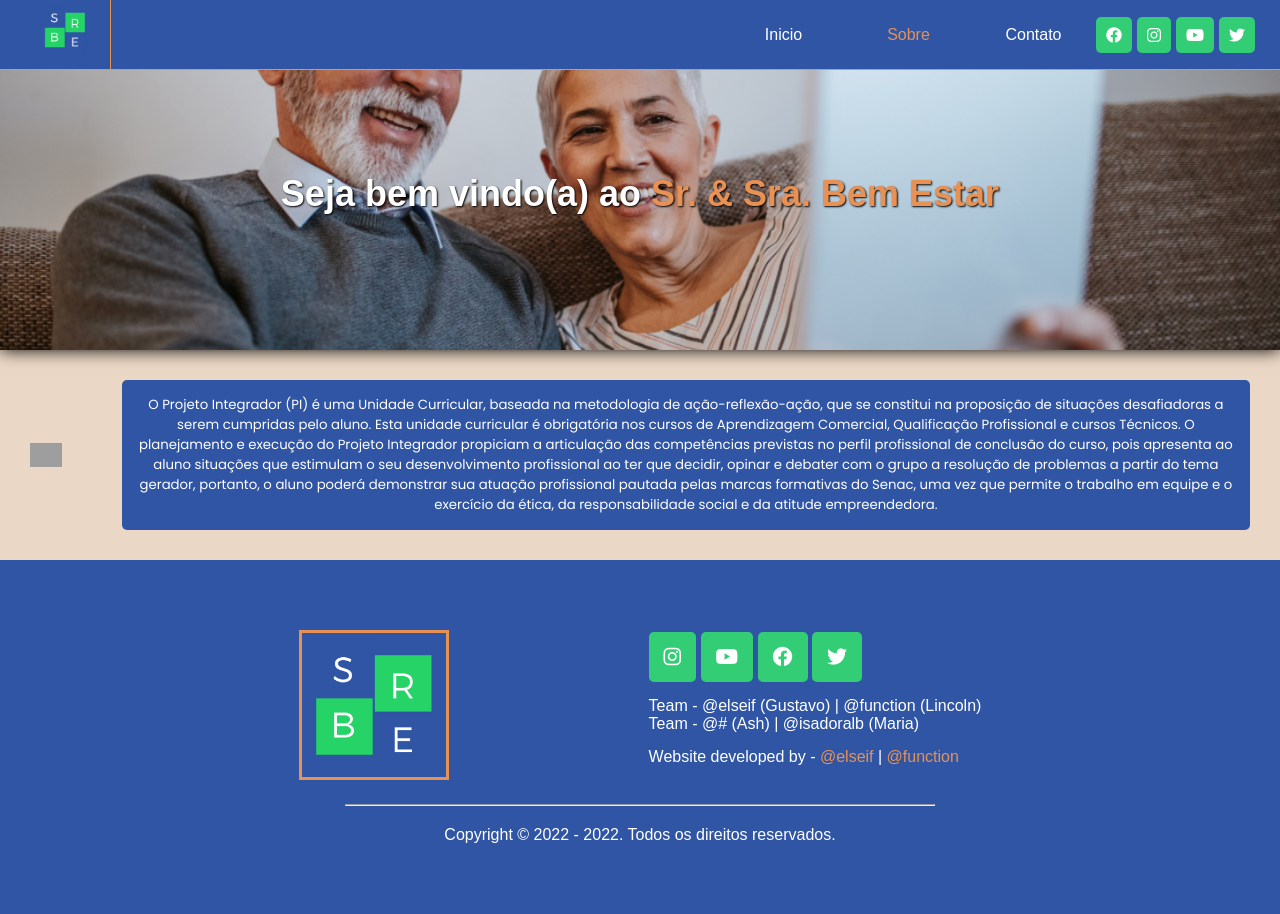
After one commit to drypzz/SreSraBemEstar, a PHP site: page /about.html in a window 1280 px wide. The commit adds this page. Run offline with PHP 8.4, Linux system fonts and the light colour scheme; some libraries are stand-ins or nearby versions; grey boxes are pictures that could not be loaded.

Commit message:
att global

```diff
--- /dev/null
+++ b/about.html
@@ -0,0 +1,141 @@
+<!DOCTYPE html>
+<html lang='pt-br'>
+    <head>
+        <meta charset='UTF-8'>
+        <meta http-equiv='X-UA-Compatible' content='IE=edge'>
+        <meta name='viewport' content='width=device-width, initial-scale=1.0, maximum-scale=1.0'>
+        <title>Sr. Bem Estar - Index</title>
+
+        <meta name='description' content='Sr. Bem Estar'>
+        <meta name='keywords' content='HTML, CSS, JavaScript, Personal, Website, _gustavoaap, @_gustavoaap, gustavoaap, @elseif, elseif, Museu, Informática, Museu de Informatica, lincoln.ey__, @lincoln.ey__, pvd.lincolnsss, @pvd.lincolnsss'>
+        <meta name='author' content='elseif'>
+
+        <!-- logo -->
+        <link rel='shortcut icon' href='assets/gfx/logo.png' type='image/x-icon'>
+
+        <!-- css -->
+        <link rel='stylesheet' href='assets/style/global.css'>
+
+        <!-- icon's -->
+        <link rel='stylesheet' href='https://cdnjs.cloudflare.com/ajax/libs/font-awesome/6.1.1/css/all.min.css'>
+    </head>
+    <body>
+
+        <!-- navbar -->
+        <nav class='navbar'>
+            <div class='navbar-container'>
+                <div class='navbar-logo'>
+                    <a href='#'>
+                        <img src='assets/gfx/logo.png' alt=''>
+                    </a>
+                </div>
+                <div class='navbar-toggle' id='mobile-menu'>
+                    <span class='bar'></span>
+                    <span class='bar'></span>
+                    <span class='bar'></span>
+                </div>
+                <ul class='navbar-menu'>
+                    <li class='navbar-item'>
+                        <a href='index.html' class='navbar-links'>Inicio</a>
+                    </li>
+                    <li class='navbar-item'>
+                        <a href='about.html' class='navbar-links active'>Sobre</a>
+                    </li>
+                    <li class='navbar-item'>
+                        <a href='contact.html' class='navbar-links'>Contato</a>
+                    </li>
+                    <li class='navbar-item icons'>
+                        <a target='_blank' href='https://www.facebook.com'><i class='fa-brands fa-facebook'></i></a>
+                        <a target='_blank' href='https://www.instagram.com'><i class='fa-brands fa-instagram'></i></a>
+                        <a target='_blank' href='https://www.youtube.com'><i class='fa-brands fa-youtube'></i></a>
+                        <a target='_blank' href='https://www.twitter.com'><i class='fa-brands fa-twitter'></i></a>
+                    </li>
+                </ul>
+            </div>
+        </nav>
+
+        <!-- main -->
+        <div class='main-1'>
+            <div class='container'>
+                <h1 class='title'>
+                    Seja bem vindo(a) ao <span>Sr. & Sra. Bem Estar</span>
+                </h1>
+            </div>
+        </div>
+
+
+        <div class='row-column'>
+            <div class='column-sobre'>
+                <div class='sub-column-sobre'>
+                    <img class='casal' src='assets/gfx/casal.jpg' alt='err'>
+                </div>
+            </div>
+            <div class='column-sobre'>
+                <div class='sub-column-sobre'>
+                    <h5 class='text-sobre'>
+                        O Projeto Integrador (PI) é uma Unidade Curricular,
+                        baseada na metodologia de ação-reflexão-ação,
+                        que se constitui na proposição de situações desafiadoras
+                        a serem cumpridas pelo aluno. Esta unidade curricular é
+                        obrigatória nos cursos de Aprendizagem Comercial,
+                        Qualificação Profissional e cursos Técnicos.
+                        O planejamento e execução do Projeto Integrador
+                        propiciam a articulação das competências previstas no perfil
+                        profissional de conclusão do curso, pois apresenta
+                        ao aluno situações que estimulam o seu desenvolvimento profissional
+                        ao ter que decidir, opinar e debater com o grupo a resolução de
+                        problemas a partir do tema gerador, portanto, o aluno poderá
+                        demonstrar sua atuação profissional pautada pelas marcas
+                        formativas do Senac, uma vez que permite o trabalho em equipe e o exercício da ética,
+                        da responsabilidade social e da atitude empreendedora.
+                    </h5>
+                </div>
+            </div>
+        </div>
+
+        <!-- footer -->
+        <footer class='footer'>
+            <div class='footer-container'>
+                <div class='f-1'>
+                    <div class='footer-content'>
+                        <img src='assets/gfx/logo.png' alt=''>
+                    </div>
+                    <div class='footer-content'>
+                        <a href='#'>
+                            <i class='fa-brands fa-instagram'></i>
+                        </a>
+                        <a href='#'>
+                            <i class='fa-brands fa-youtube'></i>
+                        </a>
+                        <a href='#'>
+                            <i class='fa-brands fa-facebook'></i>
+                        </a>
+                        <a href='#'>
+                            <i class='fa-brands fa-twitter'></i>
+                        </a>
+                        <div class='footer-i'>
+                            <div>
+                                <p>Team - @elseif (Gustavo) | @function (Lincoln)</p>
+                            </div>
+                            <div>
+                                <p>Team - @# (Ash) | @isadoralb (Maria)</p>
+                            </div>
+                        </div>
+                        <div class='footer-i'>
+                            <div>
+                                <p>Website developed by - <a href='#'>@elseif</a> | <a href='#'>@function</a></p>
+                            </div>
+                        </div>
+                    </div>
+                </div>
+                <hr>
+                <div class='f-1'>
+                    <p>Copyright © 2022 - <span style='color: #fff;' id='date'></span>. Todos os direitos reservados.</p>
+                </div>
+            </div>
+        </footer>
+
+    <!-- javascript -->
+    <script src='assets/javascript/global.js'></script>
+</body>
+</html>
--- a/assets/javascript/global.js
+++ b/assets/javascript/global.js
@@ -16,3 +16,13 @@ document.querySelector('#mobile-menu').addEventListener('click',
         document.querySelector('.navbar-menu').classList.toggle('active')
     }
 );
+
+// date
+
+date = function(){
+    return document.querySelector('#date').innerHTML = new Date().getFullYear();
+};
+
+// callback
+
+date();
--- a/assets/style/global.css
+++ b/assets/style/global.css
@@ -1,3 +1,7 @@
+/* font's */
+
+@import url('https://fonts.googleapis.com/css2?family=Poppins&display=swap');
+
 /* global */
 
 *{
@@ -12,6 +16,8 @@
 /* vars */
 
 :root{
+    --black: #000;
+
     --color-b: #ebd7c5;
     --color-t: #fff;
     --color-2: #e89154;
@@ -46,11 +52,11 @@ body span{
 }
 
 ::-webkit-scrollbar-thumb {
-    background-color: var(--color-blue);
+    background-color: var(--color-2);
 }
 
 ::-webkit-scrollbar-track {
-    background-color: #101010;
+    background-color: var(--color-blue);
 }
 
 /* nav */
@@ -61,7 +67,7 @@ body span{
 
 .navbar{
     background-color: var(--color-blue);
-    border-bottom: 1px solid #000;
+    border-bottom: 1px solid var(--color-2);
     display: flex;
     height: 70px;
     align-items: center;
@@ -209,6 +215,7 @@ body span{
 
 .main-form h2{
     color: var(--color-2);
+    text-shadow: 1px 1px 2px black;
     font-size: 42px;
     margin-bottom: 10px;
 }
@@ -251,7 +258,7 @@ body span{
     margin-bottom: 5px;
 }
 
-.main-form .form-container .form .form-group input[type = 'text'], .main-form .form-container .form .form-group input[type = 'password']{
+.main-form .form-container .form .form-group input[type = 'text'], .main-form .form-container .form .form-group input[type = 'password'], .main-form .form-container .form .form-group input[type = 'number']{
     padding: 10px;
     outline: none;
     border: none;
@@ -284,9 +291,161 @@ body span{
     color: var(--color-t);
 }
 
+/* contact */
+.main-form .form-container .form h4{
+    color: var(--color-2);
+    text-align: center;
+    margin-bottom: 10px;
+}
+
+.main-form .form-container .form .form-group label[type = 'infoctt']{
+    padding-bottom: 10px;
+}
+
+.main-form .form-container .form .form-group input[type = 'textarea']{
+    padding: 20px;
+}
+
+
+/* about */
+
+.row-column{
+    width: 100%;
+    height: 100%;
+    position: relative;
+    display: flex;
+    align-items: center;
+    justify-content: center;
+}
+
+.row-column .column-sobre{
+    position: relative;
+}
+
+.row-column .column-sobre .sub-column-sobre{
+    flex-direction: column;
+    padding: 30px;
+    display: flex;
+    justify-content: center;
+}
+
+.row-column .column-sobre .sub-column-sobre img.casal{
+    width: 100%;
+}
+
+.text-sobre{
+    width: 100%;
+    height: 100%;
+    background-color: var(--color-blue);
+    color: var(--color-t);
+    padding: 15px;
+    border-radius: 5px;
+    text-align: center;
+    font-family: 'Poppins', sans-serif;
+    font-weight: 100;
+}
+
+/* footer */
+
+.footer{
+    width: 100%;
+    height: 100%;
+    background-color: var(--color-blue);
+}
+
+.footer .footer-container{
+    padding: 50px;
+    height: 100%;
+    display: flex;
+    flex-direction: column;
+    align-items: center;
+    justify-content: center;
+}
+
+.footer .footer-container hr{
+    width: 50%;
+}
+
+.footer .footer-container .f-1{
+    height: 100%;
+    margin: 20px 0;
+    display: flex;
+    align-items: center;
+    justify-content: center;
+}
+
+.footer .footer-container .f-1 .footer-content{
+    margin: 0 100px;
+}
+
+.footer .footer-container .f-1 .footer-content img{
+    width: 150px;
+    border: 3px solid var(--color-2);
+}
+
+.footer .footer-container .f-1 .footer-content a i{
+    padding: 15px;
+    border-radius: 5px;
+    font-size: 20px;
+    color: var(--color-t);
+    background-color: var(--color-green);
+    transition: all .5s ease;
+}
+
+.footer .footer-container .f-1 .footer-content a i:hover{
+    color: var(--color-green);
+    background-color: var(--color-t);
+}
+
+.footer .footer-container .f-1 .footer-content .footer-i{
+    margin: 15px 0;
+}
+
+.footer .footer-container .f-1 .footer-content .footer-i p a{
+    color: var(--color-2);
+    transition: all .5s ease;
+}
+
+.footer .footer-container .f-1 .footer-content .footer-i p a:hover{
+    color: var(--color-t);
+}
+
 /* res */
 
 @media screen and (max-width: 960px){
+    /* about */
+
+    .row-column{
+        flex-direction: column;
+        justify-content: center;
+        align-items: center;
+    }
+
+    .row-column .text-sobre{
+        width: 100%;
+        height: 100%;
+        text-align: justify;
+        font-family: 'Poppins', sans-serif;
+    }
+
+    /* footer */
+
+    .footer .footer-container .f-1{
+        margin: 20px;
+        flex-direction: column;
+    }
+
+    .footer .footer-container hr{
+        width: 100%;
+    }
+
+    .footer .footer-container{
+        text-align: center;
+    }
+
+    .footer .footer-container .f-1 .footer-content{
+        margin: 10px 0;
+    }
 
     /* form */
 
```
Also changed, not shown: contact.html (added, +144 -0 lines), index.html (+49 -8 lines), login.html (+45 -3 lines), README.md, 1 other file.
